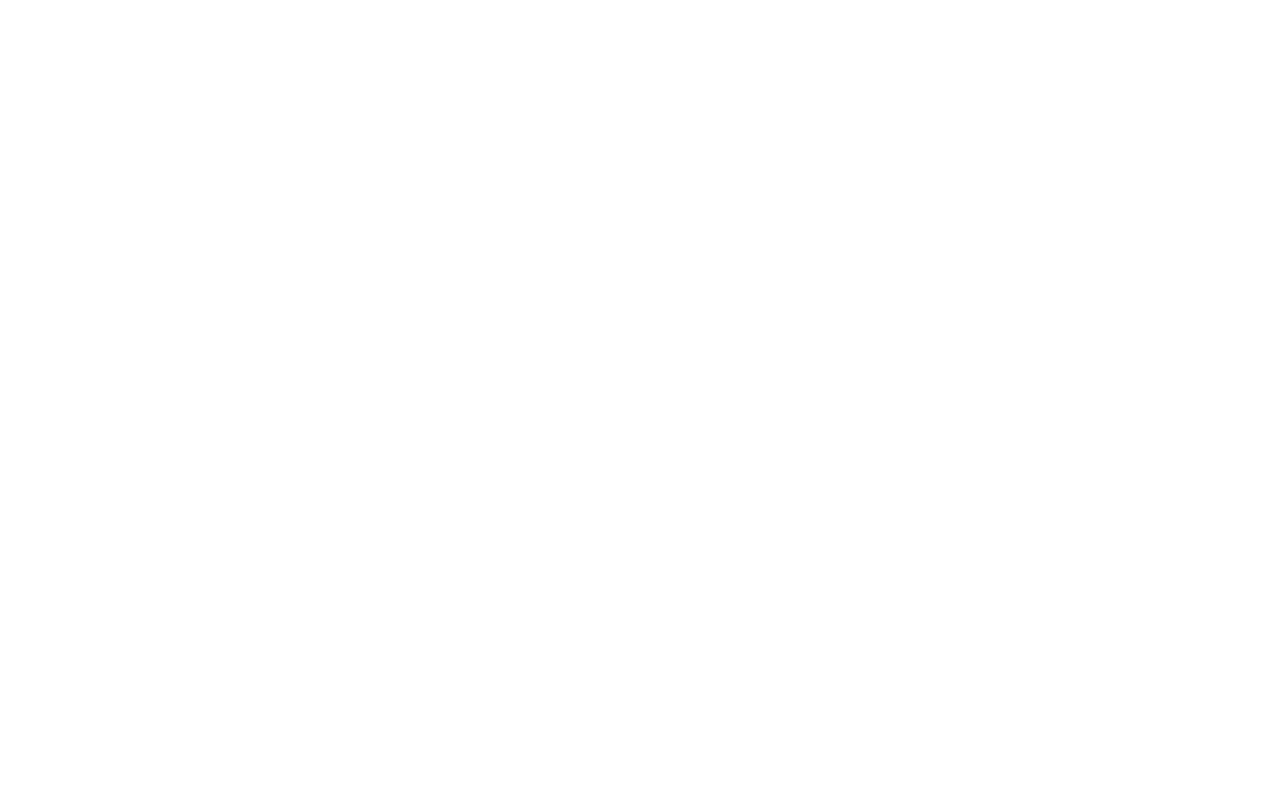
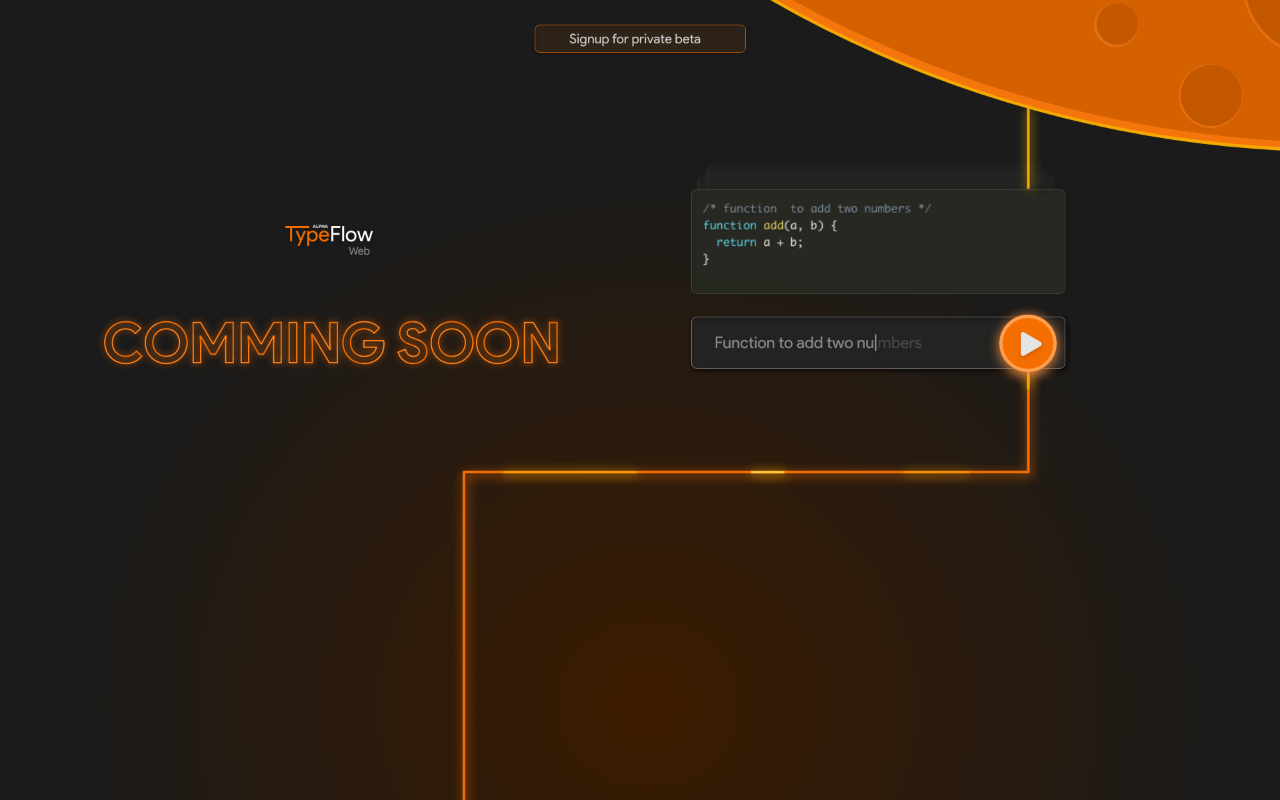
Before and after one commit to abhaykvincent/typeflow, a React (Create React App) app: page / in a window 1280 px wide. Built offline with nearby package versions, Linux system fonts and the light colour scheme.

Commit message:
Comming son hero added

```diff
--- a/src/index.css
+++ b/src/index.css
@@ -7,7 +7,9 @@
   -moz-osx-font-smoothing: grayscale;
 }
 
-code {
-  font-family: source-code-pro, Menlo, Monaco, Consolas, 'Courier New',
-    monospace;
+.App{
+  width: 100vw;
+  height: 100vh;
+  background-image: url('./assets/comming-soon-hero.png');
+  background-size: cover;
 }
```
